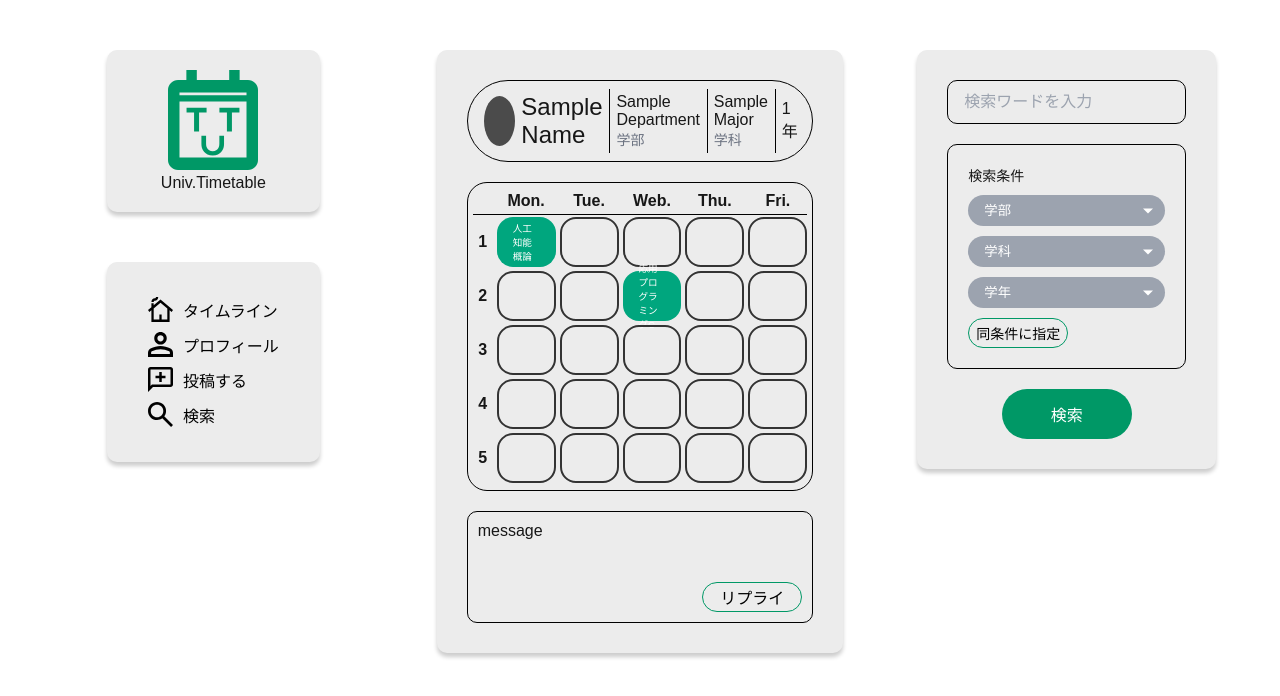
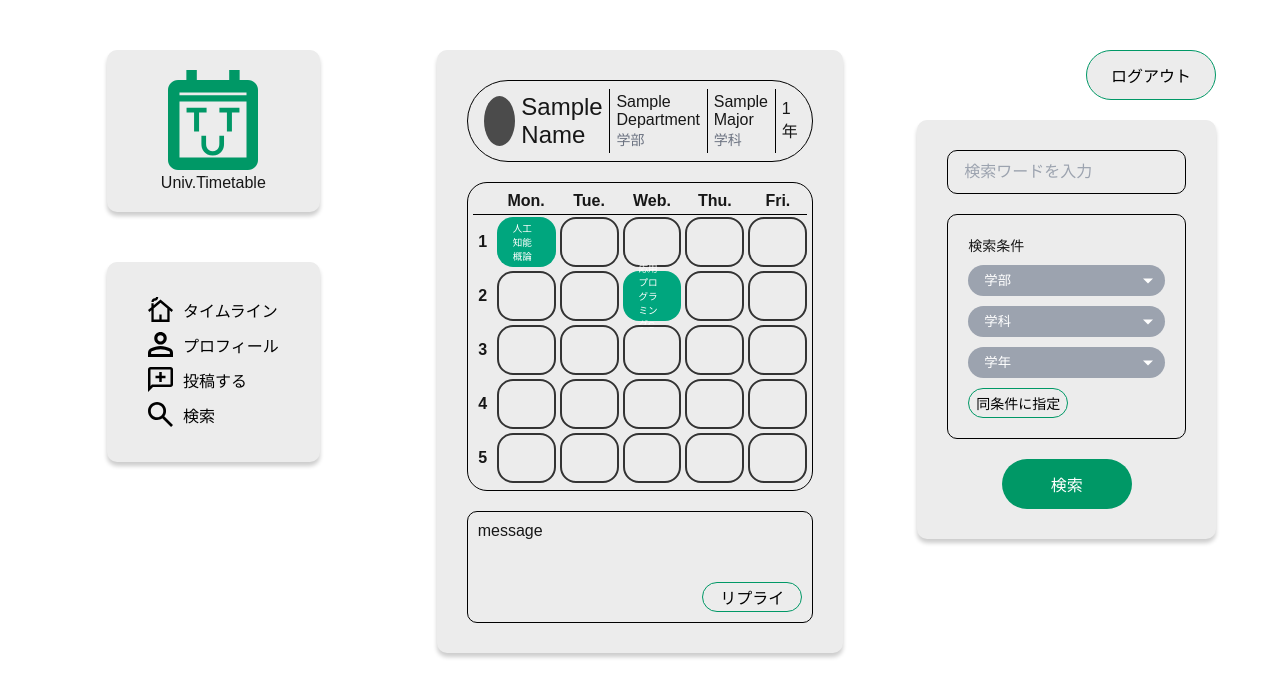
Before and after one commit to Shiluco/UniTimetable, a Next.js app in the folder frontend/: page /home in a window 1280 px wide. Shown: the top 696 px of the page. Built offline with nearby package versions, Linux system fonts and the light colour scheme.

Commit message:
feat: loginPageを作成

```diff
--- a/frontend/src/app/components/layout/layout.module.css
+++ b/frontend/src/app/components/layout/layout.module.css
@@ -13,6 +13,7 @@
 
 .gridItem:last-child {
   width: 70%;
+  position: relative;
 }
 
 .scrollable {
@@ -22,6 +23,15 @@
   overflow: auto;
 }
 
+.logoutButton {
+  position: absolute;
+  right: 0;
+}
+
 .mb50 {
   margin-bottom: 50px;
 }
+
+.mt70 {
+  margin-top: 70px;
+}
--- a/frontend/src/app/components/layout/layout.tsx
+++ b/frontend/src/app/components/layout/layout.tsx
@@ -3,6 +3,7 @@ import styles from "./layout.module.css";
 import { Logo } from "@/app/components/common/logo/logo";
 import { NavMenu } from "@/app/components/navMenu/navMenu";
 import { SearchBox } from "@/app/components/searchBox/searchBox";
+import { Button } from "@/app/components/common/button/button";
 
 interface LayoutProps {
   children: React.ReactNode;
@@ -16,7 +17,8 @@ export const Layout = ({ children }: LayoutProps) => (
     </div>
     <div className={`${styles.gridItem} ${styles.scrollable}`}>{children}</div>
     <div className={styles.gridItem}>
-      <SearchBox departmentOptions={[]} majorOptions={[]} yearOptions={[]} />
+      <Button label="ログアウト" type="normal" reverse={true} className={styles.logoutButton} />
+      <SearchBox departmentOptions={[]} majorOptions={[]} yearOptions={[]} className={styles.mt70} />
     </div>
   </div>
 );
```
Also changed, not shown: frontend/src/app/(non-auth)/login/page.tsx (+6 -2 lines), frontend/src/app/components/loginForm/loginForm.tsx (+8 -3 lines), frontend/src/app/components/registerForm/registerForm.tsx (+5 -2 lines).
